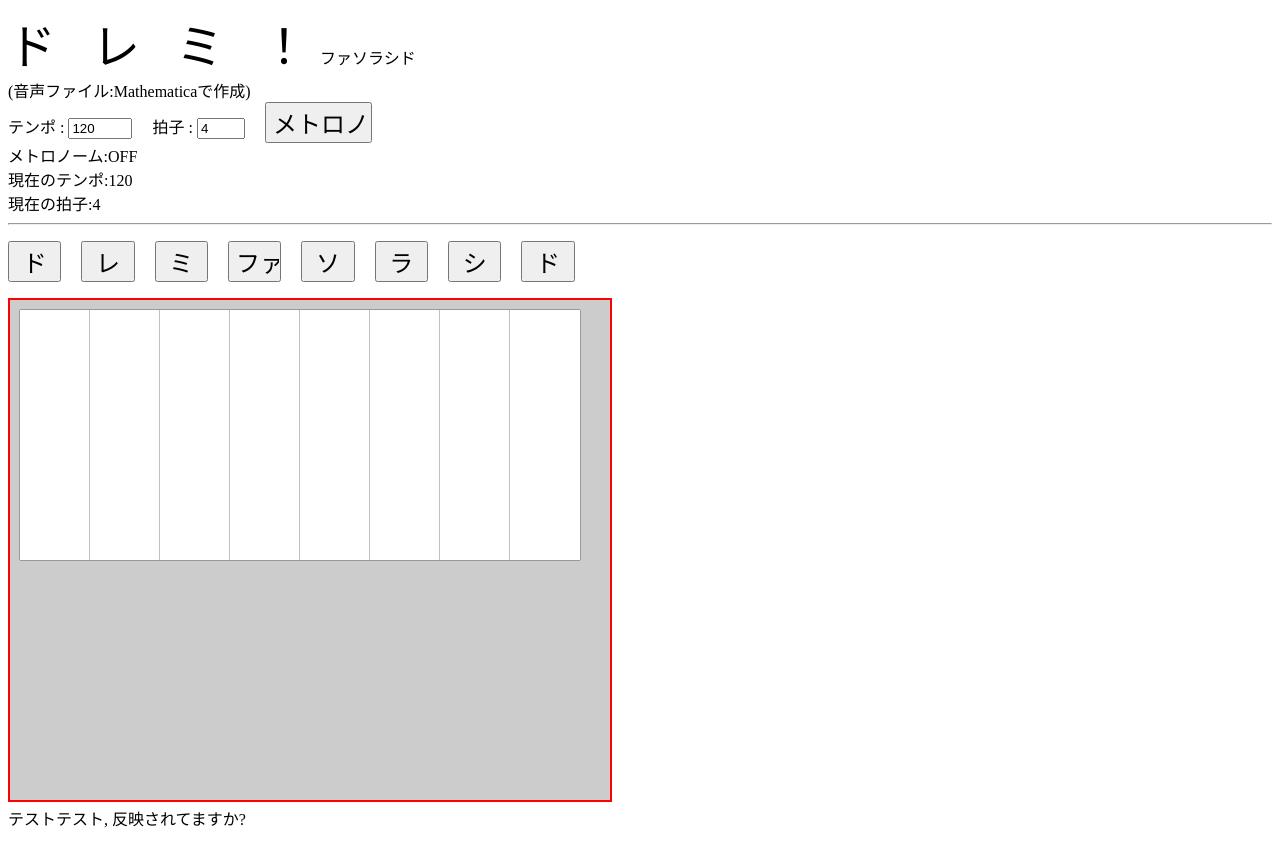
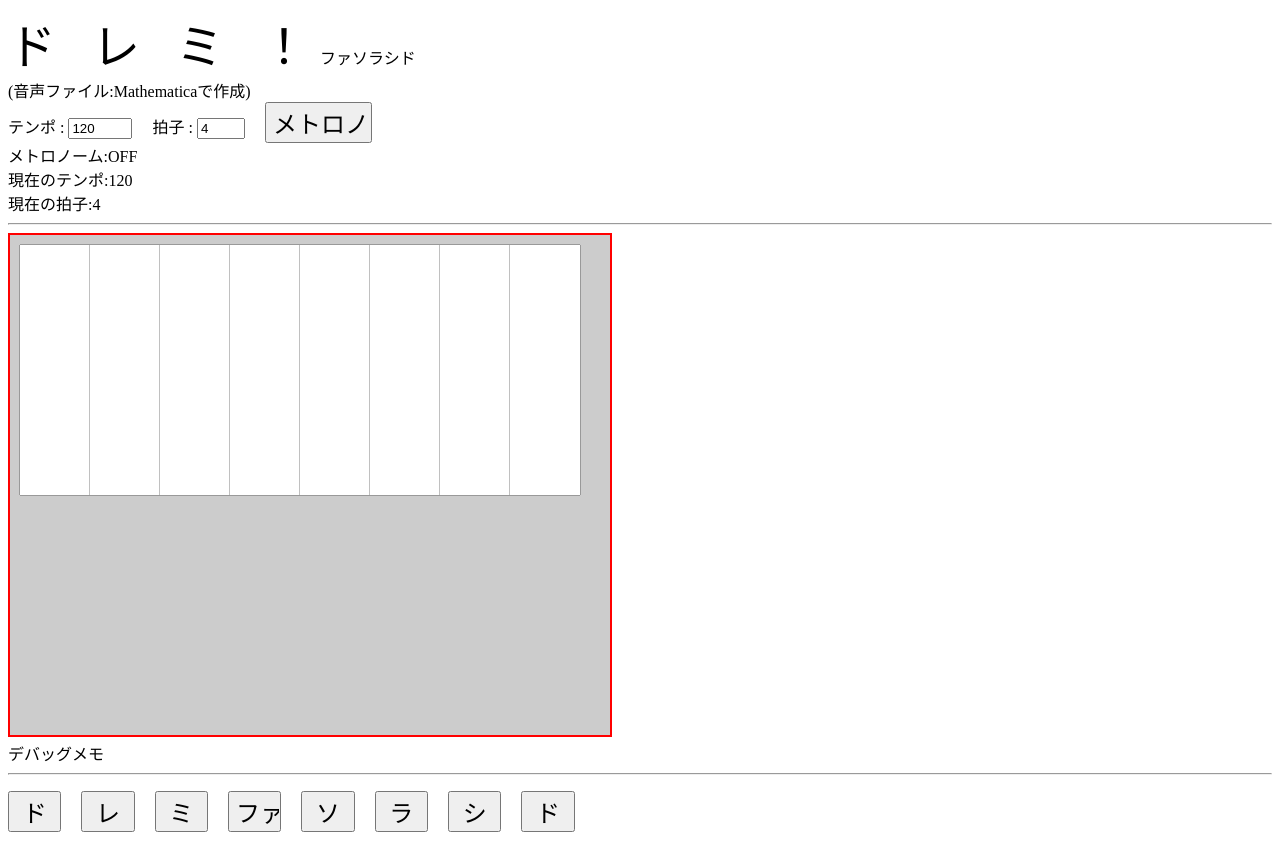
Before and after one commit to mtjune/html5, a plain HTML site: page index.html in a window 1280 px wide. Drawn offline with Linux system fonts and the light colour scheme.

Commit message:
index.html recommit

```diff
--- a/index.html
+++ b/index.html
@@ -1,5 +1,4 @@
 <!DOCTYPE html>
-<!-- saved from url=(0056)http://www.u.tsukuba.ac.jp/~tokii.maki.ga/html5/oto.html -->
 <html>
 	<head>
 		<meta http-equiv="Content-Type" content="text/html; charset=UTF-8">
@@ -23,6 +22,10 @@
 <div id="nowtempo">現在の拍子:4</div>
 <hr>
 
+<canvas id="cvs" width="600" height="500"></canvas>
+<div id="debugmemo">デバッグメモ</div>
+
+<hr>
 <p>
 <input type="button" value="ド" onclick="myPlay(0)" style="width:40pt;font-size:18pt;">
 &nbsp; &nbsp;
@@ -39,12 +42,7 @@
 <input type="button" value="シ" onclick="myPlay(6)" style="width:40pt;font-size:18pt;">
 &nbsp; &nbsp;
 <input type="button" value="ド" onclick="myPlay(7)" style="width:40pt;font-size:18pt;">
-
 </p>
-
-<canvas id="cvs" width="600" height="500"></canvas>
-
-<div>テストテスト, 反映されてますか?</div>
 
 </body>
 </html>
```
